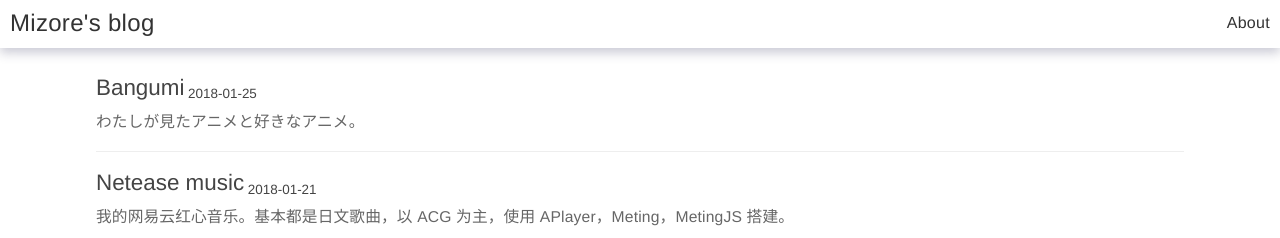
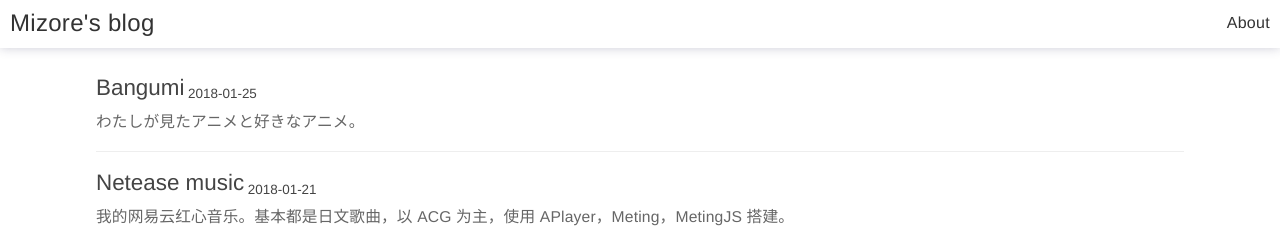
Before and after one commit to 0wQ/0wQ.github.io, a Jekyll site: the page built from index.html, in a window 1280 px wide. Shown: the top 238 px of the page. Built offline with Jekyll 4.4.1, drawn with Linux system fonts in a browser that asks for light colours; the list of posts is cut into pages by our own code.

Commit message:
blablabla

```diff
--- a/_config.yml
+++ b/_config.yml
@@ -2,8 +2,8 @@
 language:          zh-CN
 timezone:          Asia/Shanghai
 version:
-  css:             0.2.32
-  js:              0.2.14
+  css:             0.3.0
+  js:              0.3.0
 beian:             鲁ICP备17026272号-3
 url:               "https://blog.mizore.cn"
 pygments:          true
--- a/src/style.css
+++ b/src/style.css
@@ -69,8 +69,8 @@
   background: rgba(255,255,255,.8);
   -webkit-backdrop-filter: blur(4px);
   backdrop-filter: blur(4px);
-  -webkit-box-shadow: 0 5px 10px rgba(50,50,93,.25);
-  box-shadow: 0 5px 10px rgba(50,50,93,.25);
+  -webkit-box-shadow: 0 0 10px rgba(50,50,93,.25);
+  box-shadow: 0 0 10px rgba(50,50,93,.25);
 }
 
 header .left {
```
